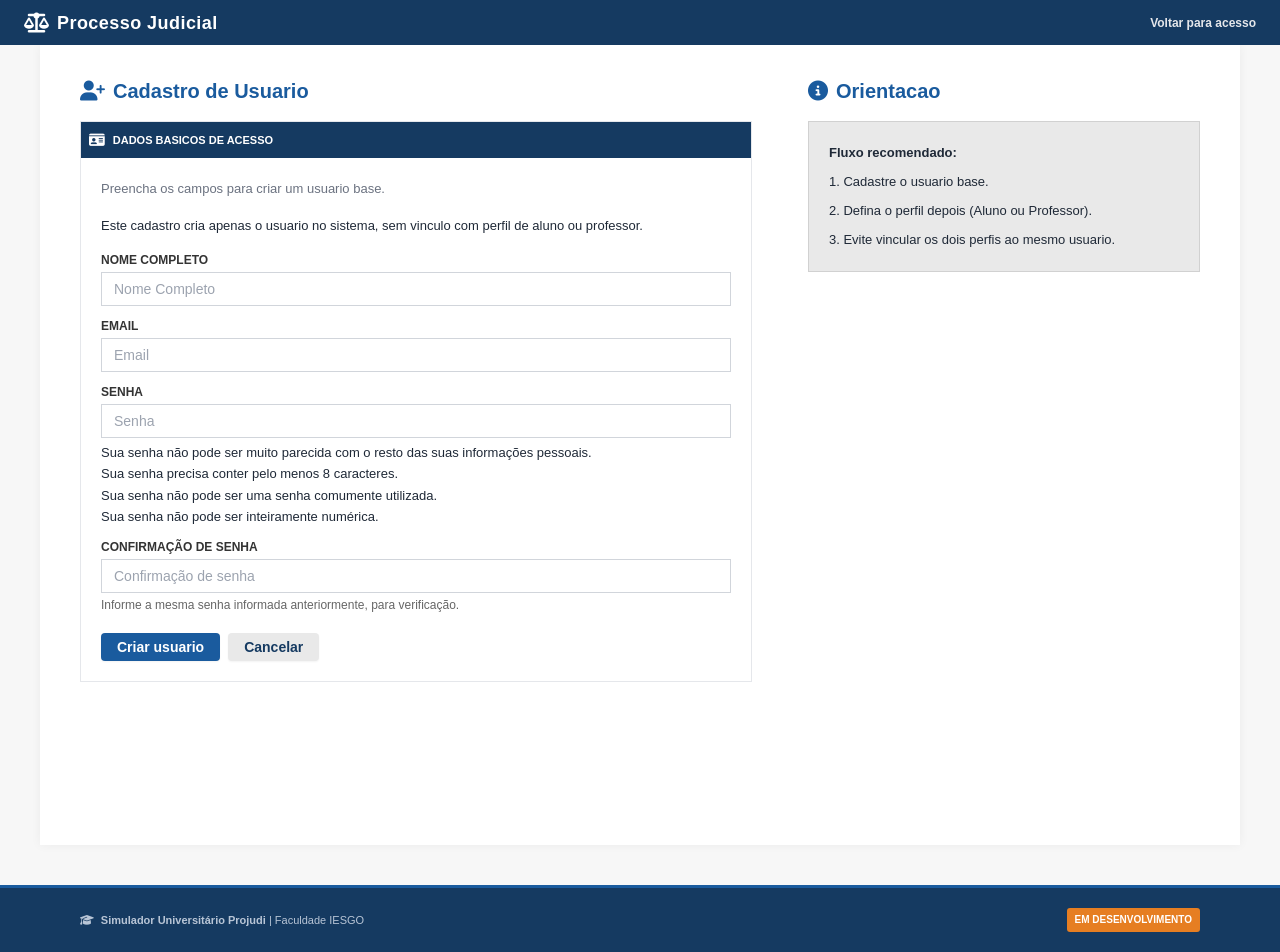
After one commit to Lads-iesgo/SIMU-PROJUDI, a Django app: page /acesso/cadastro/ in a window 1280 px wide. The commit adds this page. Run offline with Django 5.2, Linux system fonts and the light colour scheme; some libraries are stand-ins or nearby versions.

Commit message:
feat: Adicionar templates de cadastro de usuário e home com estrutura inicial

```diff
--- /dev/null
+++ b/acesso/templates/acesso/cadastro_usuario.html
@@ -0,0 +1,82 @@
+{% extends 'base/base.html' %}
+
+{% block title %}Cadastro de Usuario{% endblock %}
+
+{% block content %}
+<header class="bg-tjgo-navy text-white h-[45px] flex items-center justify-between px-6 sticky top-0 z-50">
+    <div class="flex items-center gap-2">
+        <i class="fa-solid fa-scale-balanced text-xl"></i>
+        <span class="font-bold text-lg tracking-wide">Processo Judicial</span>
+    </div>
+    <div class="flex items-center text-gray-200">
+        <a href="{% url 'home' %}" class="text-xs font-bold hover:underline">Voltar para acesso</a>
+    </div>
+</header>
+
+<main class="main-container px-10 py-8">
+    <div class="grid grid-cols-1 lg:grid-cols-[60%_35%] gap-x-[5%]">
+        <section>
+            <h2 class="text-tjgo-blue text-xl font-bold mb-4 flex items-center gap-2">
+                <i class="fa-solid fa-user-plus"></i> Cadastro de Usuario
+            </h2>
+
+            <div class="border border-gray-200 bg-white">
+                <div class="bg-tjgo-navy text-white p-2 text-[11px] font-bold uppercase flex items-center">
+                    <i class="fa-solid fa-id-card mr-2 text-sm"></i> DADOS BASICOS DE ACESSO
+                </div>
+                <div class="p-5 text-[13px] leading-relaxed text-gray-800">
+                    <p class="text-gray-500 mb-4">Preencha os campos para criar um usuario base.</p>
+                    <p class="mb-4 text-justify">
+                        Este cadastro cria apenas o usuario no sistema, sem vinculo com perfil de aluno ou professor.
+                    </p>
+
+                    <form method="post" class="space-y-3">
+                        {% csrf_token %}
+
+                        {% for field in form %}
+                            <div>
+                                <label for="{{ field.id_for_label }}" class="mb-1 block text-xs font-bold text-tjgo-text-main uppercase">
+                                    {{ field.label }}
+                                </label>
+                                {{ field }}
+                                {% if field.help_text %}
+                                    <p class="mt-1 text-xs text-tjgo-text-light">{{ field.help_text|safe }}</p>
+                                {% endif %}
+                                {% for error in field.errors %}
+                                    <p class="mt-1 text-xs text-[#b54a65]">{{ error }}</p>
+                                {% endfor %}
+                            </div>
+                        {% endfor %}
+
+                        {% for error in form.non_field_errors %}
+                            <p class="text-xs text-[#b54a65]">{{ error }}</p>
+                        {% endfor %}
+
+                        <div class="flex justify-start gap-2 pt-2">
+                            <button type="submit" class="bg-tjgo-blue hover:bg-tjgo-light-blue text-white font-bold py-1 px-4 text-sm rounded shadow-sm transition">
+                                Criar usuario
+                            </button>
+                            <a href="{% url 'home' %}" class="bg-tjgo-gray-card hover:bg-gray-300 text-tjgo-navy font-bold py-1 px-4 text-sm rounded shadow-sm transition">
+                                Cancelar
+                            </a>
+                        </div>
+                    </form>
+                </div>
+            </div>
+        </section>
+
+        <aside>
+            <h2 class="text-tjgo-blue text-xl font-bold mb-4 flex items-center gap-2">
+                <i class="fa-solid fa-circle-info"></i> Orientacao
+            </h2>
+
+            <div class="bg-tjgo-gray-card p-5 border border-tjgo-gray-border text-[13px] text-gray-800 leading-relaxed">
+                <p class="font-bold mb-2">Fluxo recomendado:</p>
+                <p class="mb-2">1. Cadastre o usuario base.</p>
+                <p class="mb-2">2. Defina o perfil depois (Aluno ou Professor).</p>
+                <p>3. Evite vincular os dois perfis ao mesmo usuario.</p>
+            </div>
+        </aside>
+    </div>
+</main>
+{% endblock %}
--- a/acesso/templates/acesso.html
+++ b/base/templates/base/home.html
@@ -1,4 +1,4 @@
-{% extends 'acesso_base.html' %}
+{% extends 'base/base.html' %}
 
 {% block title %} Processo Judicial {% endblock %}
 
```
Also changed, not shown: base/templates/base/base.html (renamed from templates/acesso_base.html).
